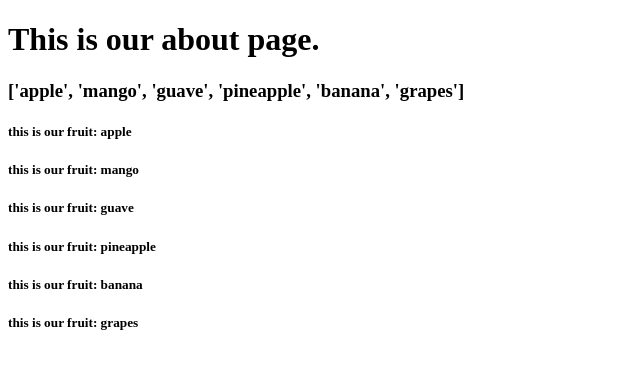
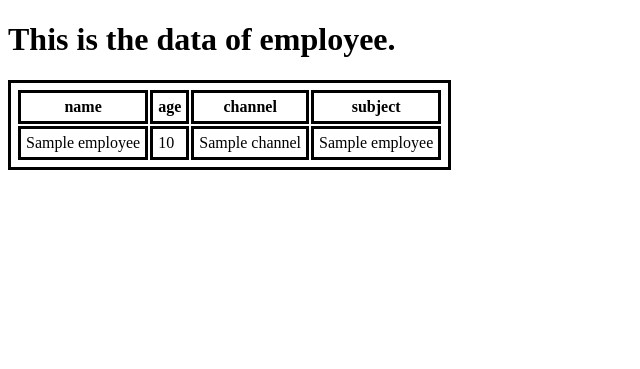
Before and after one commit to arslanashraf006/FastApi, a FastAPI app: page /about in a window 1280 px wide. Shown: the top 369 px of the page, without its empty margins (0-640 px from the left). Run offline with FastAPI, Linux system fonts and the light colour scheme; a database or web service that is not in the repository returns one stand-in record (values such as "Sample title").

Commit message:
Added : Main -> obtaning data of mongodb in the templates of fastapi

```diff
--- a/main.py
+++ b/main.py
@@ -6,12 +6,18 @@ import pymongo
 
 app = FastAPI()
 
+client = pymongo.MongoClient("mongodb://localhost:27017/")
+database = client["person"]
+collection = database["employee"]
+
+
 app.mount("/static", StaticFiles(directory="static"), name="static")
 
 templates = Jinja2Templates(directory="templates")
 
 @app.get("/", response_class=HTMLResponse)
-def read_item(request: Request, name):
+def read_item(request: Request,):
+
     return templates.TemplateResponse(
         request=request, name="home.html",
     )
@@ -19,18 +25,27 @@ def read_item(request: Request, name):
 
 @app.get("/about", response_class=HTMLResponse)
 def read_item(request: Request):
-    name = "Ali"
-    age = 15
-    subject = "web development"
+    # name = "Ali"
+    # age = 15
+    # subject = "web development"
 
-    user = {
-        "name": name,
-        "age": age,
-        "subject": subject,
-    }
+    # user = {
+    #     "name": name,
+    #     "age": age,
+    #     "subject": subject,
+    # }
+    user = []
+    raw_data = collection.find()
+    for item in raw_data:
+        print(item)
+        user.append(item)
+    print(user)
     return templates.TemplateResponse(
-        request=request, name="about.html", context= {"fruits": ["apple", "mango", "guave", "pineapple", "banana", "grapes"]}
+        request=request, name="about.html", context= {"user":user }
     )
+    # return templates.TemplateResponse(
+    #     request=request, name="about.html", context= {"fruits": ["apple", "mango", "guave", "pineapple", "banana", "grapes"]}
+    # )
 
 
 
--- a/templates/about.html
+++ b/templates/about.html
@@ -5,16 +5,49 @@
     <meta charset="UTF-8">
     <meta name="viewport" content="width=device-width, initial-scale=1.0">
     <title>About Page</title>
+
+    <style>
+        table,
+        thead,
+        tbody,
+        th,
+        tr,
+        td {
+            border: 3px solid black;
+            padding: 5px;
+        }
+    </style>
 </head>
 
 <body>
-    <h1>This is our about page.</h1>
+    <h1>This is the data of employee.</h1>
 
-    <h3>{{fruits}}</h3>
+    <table>
+        <thead>
+            <tr>
+                <th>name</th>
+                <th>age</th>
+                <th>channel</th>
+                <th>subject</th>
+            </tr>
+        </thead>
+        <tbody>
+            {% for item in user %}
+            <tr>
+                <td>{{item.name}}</td>
+                <td>{{item.age}}</td>
+                <td>{{item.channel}}</td>
+                <td>{{item.subject}}</td>
+            </tr>
+            {% endfor %}
+        </tbody>
+    </table>
+
+    <!-- <h3>{{fruits}}</h3>
 
     {% for item in fruits %}
     <h5>this is our fruit: {{item}}</h5>
-    {% endfor %}
+    {% endfor %} -->
 </body>
 
 </html>
```
